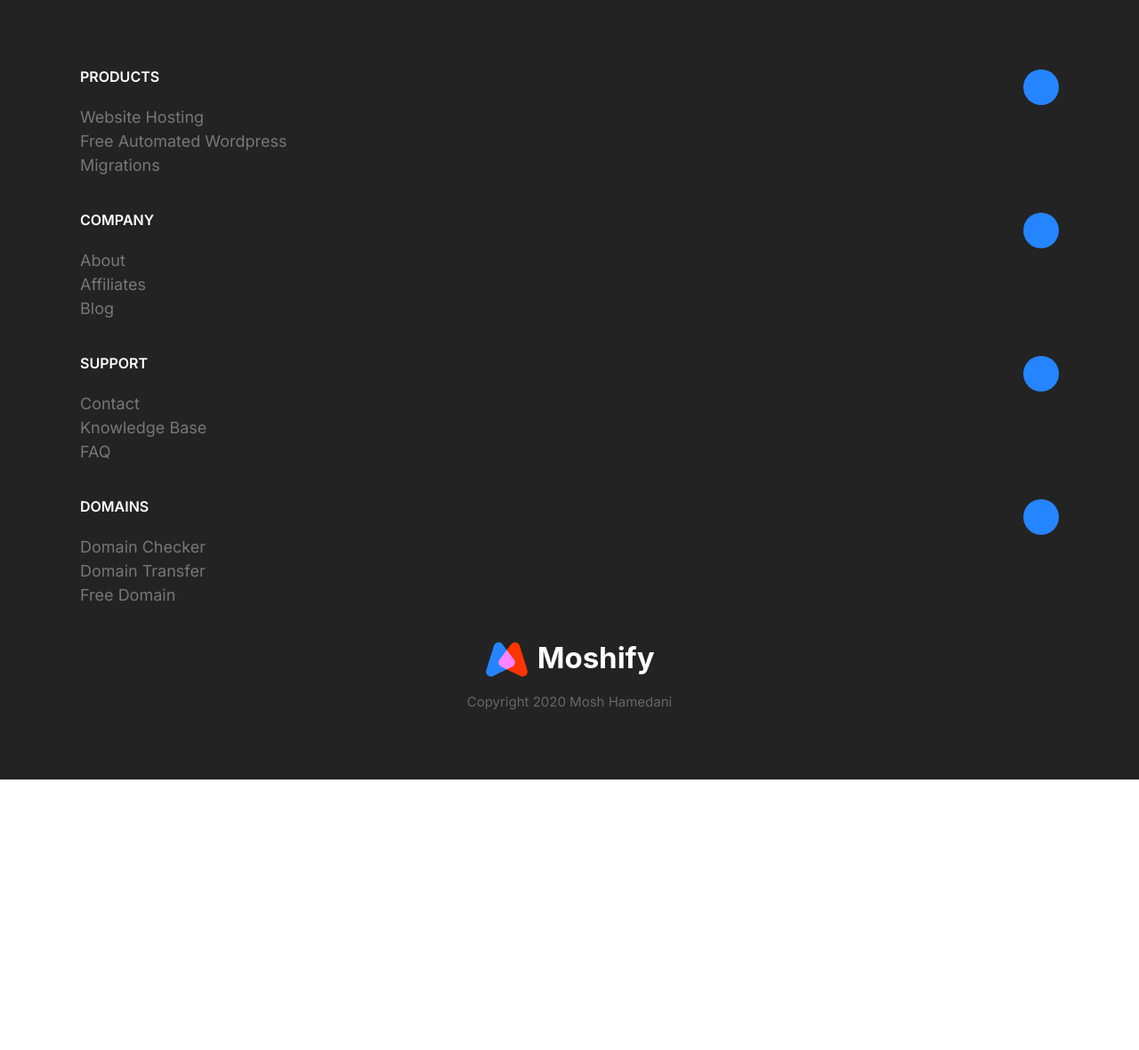
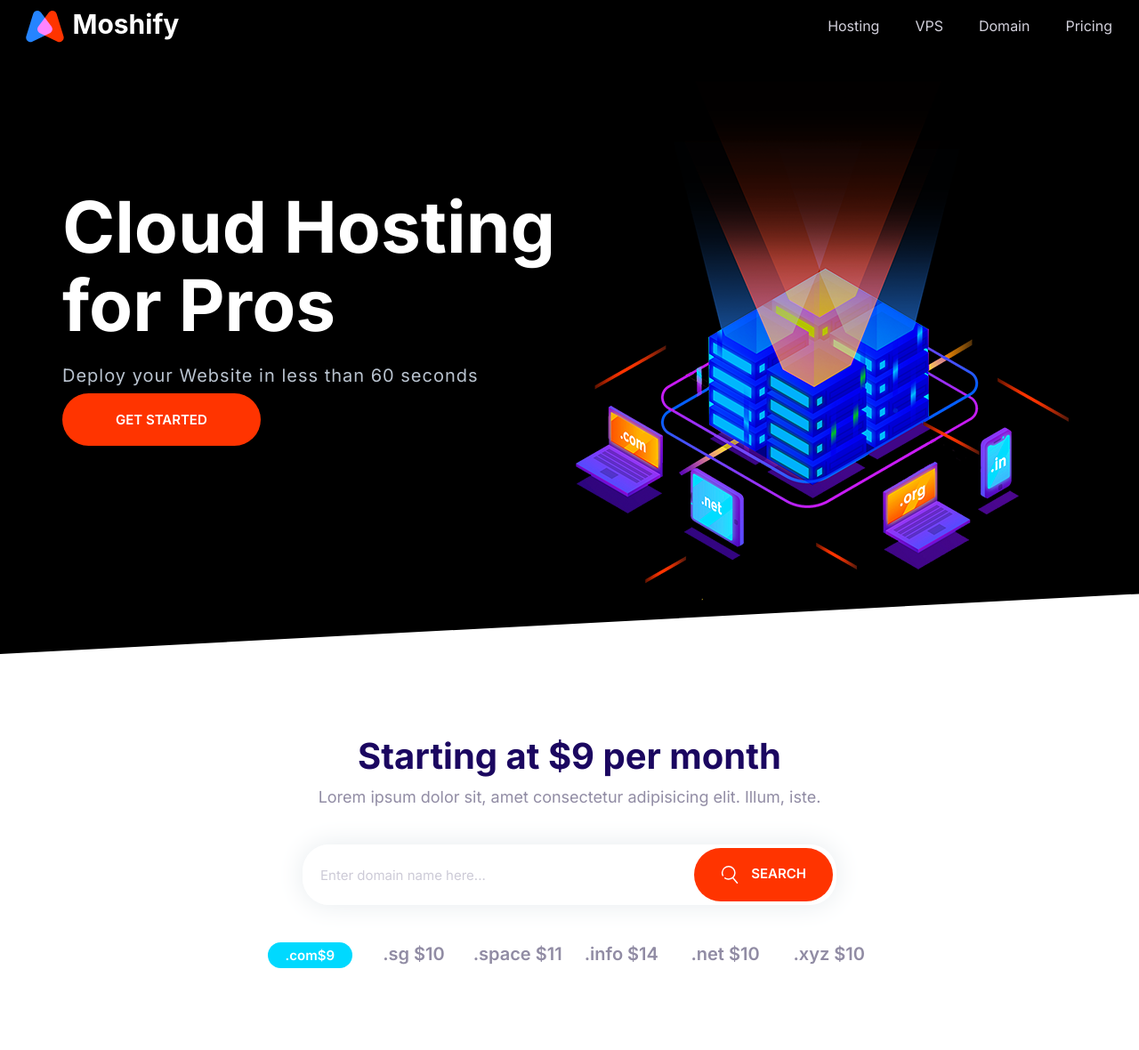
Before and after one commit to mrghorbanik/moshify, a plain HTML site: page index.html in a window 1280 px wide. Shown: the part 2-1182 px from the top of the page at 89% size. Before the commit the page ends 878 px from the top, so only its background shows below. Drawn offline with Linux system fonts and the light colour scheme.

Commit message:
Built put to geather component

```diff
--- a/index.html
+++ b/index.html
@@ -14,74 +14,63 @@
     <link rel="stylesheet" href="css/styels.css" />
   </head>
   <body>
-    <footer class="block block--dark footer">
-      <div class="container gird footer__sections">
-        <section class="collapsible collapsible--expanded footer__section">
-          <header class="collapsible__header">
-            <h2 class="collapsible__heading footer__heading">PRODUCTS</h2>
-            <svg class="icon icon--primary collapsible--chevron">
-              <use xlink:href="images/sprite.svg#chevron"></use>
+    <header>
+      <nav class="nav collapsible collapsible--expanded">
+        <a class="nav__brand" href="/"><img src="images/logo.svg" alt="" /></a>
+
+        <svg class="icon icon--white nav__toggler">
+          <use xlink:href="images/sprite.svg#menu"></use>
         </svg>
+        <ul class="list nav__list collapsible__content">
+          <li class="nav__item"><a href="#">Hosting</a></li>
+          <li class="nav__item"><a href="#">VPS</a></li>
+          <li class="nav__item"><a href="#">Domain</a></li>
+          <li class="nav__item"><a href="#">Pricing</a></li>
+        </ul>
+      </nav>
     </header>
-          <div class="collapsible__content">
-            <ul class="list">
-              <li><a href="#">Website Hosting</a></li>
-              <li><a href="#">Free Automated Wordpress</a></li>
-              <li><a href="#">Migrations</a></li>
-            </ul>
+    <section class="block block--dark block--skewed-left hero">
+      <div class="container grid grid--1x2">
+        <header class="block__header hero__content">
+          <h1 class="block__heading">Cloud Hosting for Pros</h1>
+          <p class="hero__tagline">
+            Deploy your Website in less than 60 seconds
+          </p>
+          <a href="/" class="btn btn--accent btn--stretched">Get Started</a>
+        </header>
+        <img class="hero__image" src="images/banner.png" alt="" />
       </div>
     </section>
-        <section class="collapsible footer__section">
-          <header class="collapsible__header">
-            <h2 class="collapsible__heading footer__heading">COMPANY</h2>
-            <svg class="icon icon--primary collapsible--chevron">
-              <use xlink:href="images/sprite.svg#chevron"></use>
+    <section class="block continer block-domain">
+      <header class="block__header">
+        <h2>Starting at $9 per month</h2>
+        <p>
+          Lorem ipsum dolor sit, amet consectetur adipisicing elit. Illum, iste.
+        </p>
+      </header>
+      <div class="input-group">
+        <input
+          type="text"
+          class="input"
+          placeholder="Enter domain name here..."
+        />
+        <button class="btn btn--accent">
+          <svg class="icon icon--white">
+            <use xlink:href="images/sprite.svg#search"></use>
           </svg>
-          </header>
-          <div class="collapsible__content">
-            <ul class="list">
-              <li><a href="#">About</a></li>
-              <li><a href="#">Affiliates</a></li>
-              <li><a href="#">Blog</a></li>
+          Search
+        </button>
+      </div>
+      <ul class="list block-domain__prices">
+        <li><span class="badge badge--secondary">.com$9</span></li>
+        <li>.sg $10</li>
+        <li>.space $11</li>
+        <li>.info $14</li>
+        <li>.net $10</li>
+        <li>.xyz $10</li>
       </ul>
-          </div>
     </section>
-        <section class="collapsible footer__section">
-          <header class="collapsible__header">
-            <h2 class="collapsible__heading footer__heading">SUPPORT</h2>
-            <svg class="icon icon--primary collapsible--chevron">
-              <use xlink:href="images/sprite.svg#chevron"></use>
-            </svg>
-          </header>
-          <div class="collapsible__content">
-            <ul class="list">
-              <li><a href="#">Contact</a></li>
-              <li><a href="#">Knowledge Base</a></li>
-              <li><a href="#">FAQ</a></li>
-            </ul>
-          </div>
-        </section>
-        <section class="collapsible footer__section">
-          <header class="collapsible__header">
-            <h2 class="collapsible__heading footer__heading">DOMAINS</h2>
-            <svg class="icon icon--primary collapsible--chevron">
-              <use xlink:href="images/sprite.svg#chevron"></use>
-            </svg>
-          </header>
-          <div class="collapsible__content">
-            <ul class="list">
-              <li><a href="#">Domain Checker</a></li>
-              <li><a href="#">Domain Transfer</a></li>
-              <li><a href="#">Free Domain</a></li>
-            </ul>
-          </div>
-        </section>
-        <section class="footer__brand">
-          <img src="images/logo.svg" alt="" />
-          <p class="footer__copyright">Copyright 2020 Mosh Hamedani</p>
-        </section>
-      </div>
-    </footer>
+
     <script src="main.js"></script>
   </body>
 </html>
```
Also changed, not shown: components/put it all together.html (added, +50 -0 lines). Lines whose indentation alone changed are shown as unchanged.
